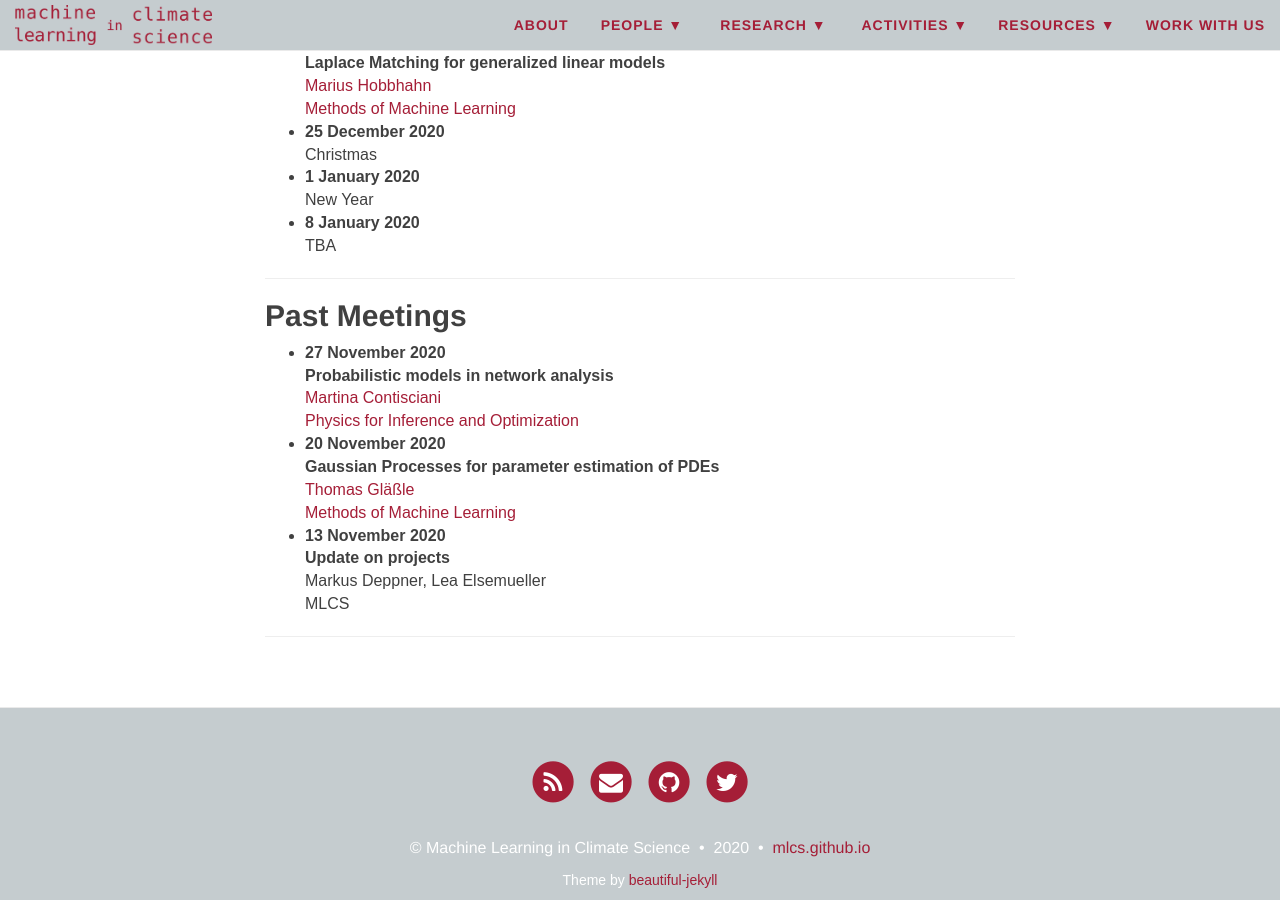
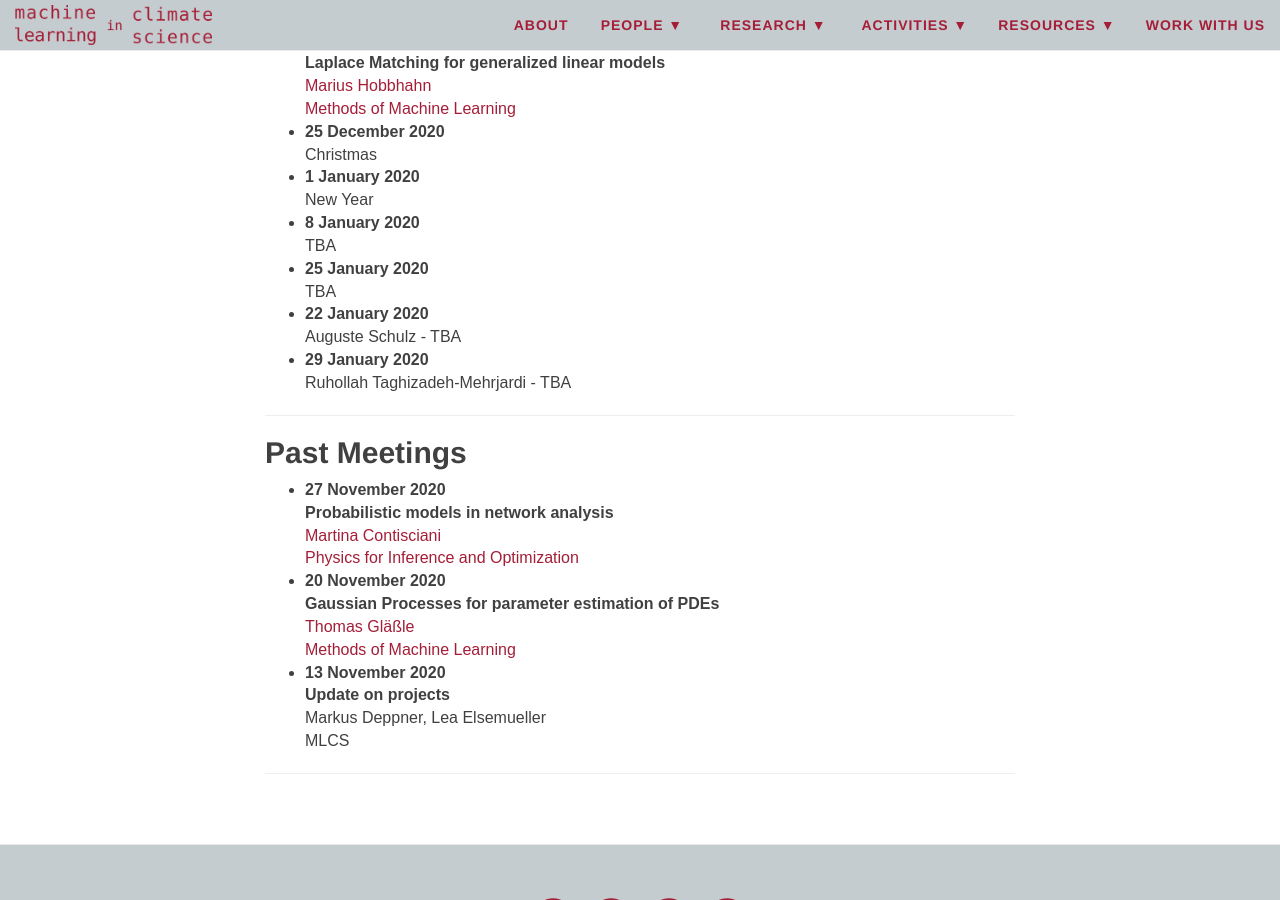
Before and after one commit to mlcs/mlcs.github.io, a Jekyll site: the page built from activities/group-meetings.md, in a window 1280 px wide and 900 px high, scrolled down 1138 px. Built offline with Jekyll 4.4.1, drawn with Linux system fonts in a browser that asks for light colours; nearby versions of some CDN libraries.

Commit message:
group meetings -> add TBAs by Auguste and Ruhollah

```diff
--- a/activities/group-meetings.md
+++ b/activities/group-meetings.md
@@ -41,6 +41,12 @@ Christmas
 New Year
 + **8 January 2020**
 TBA
++ **25 January 2020**
+TBA
++ **22 January 2020**
+Auguste Schulz - TBA
++ **29 January 2020**
+Ruhollah Taghizadeh-Mehrjardi - TBA
 
 ***
 
```
